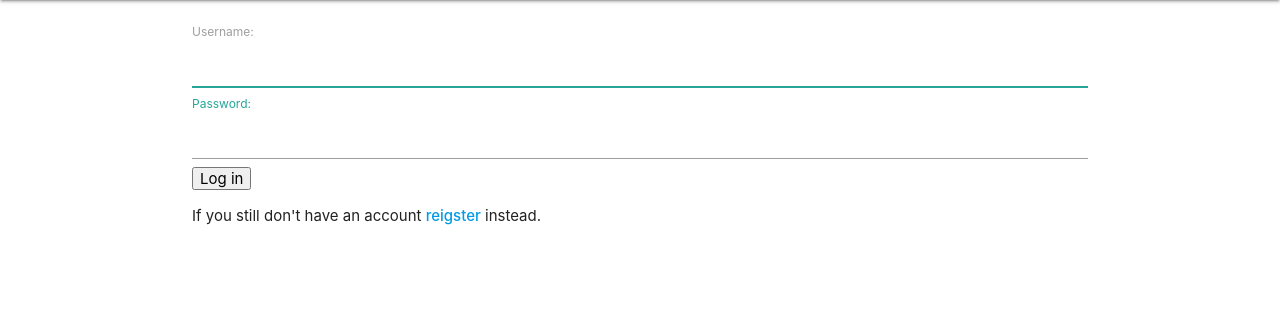
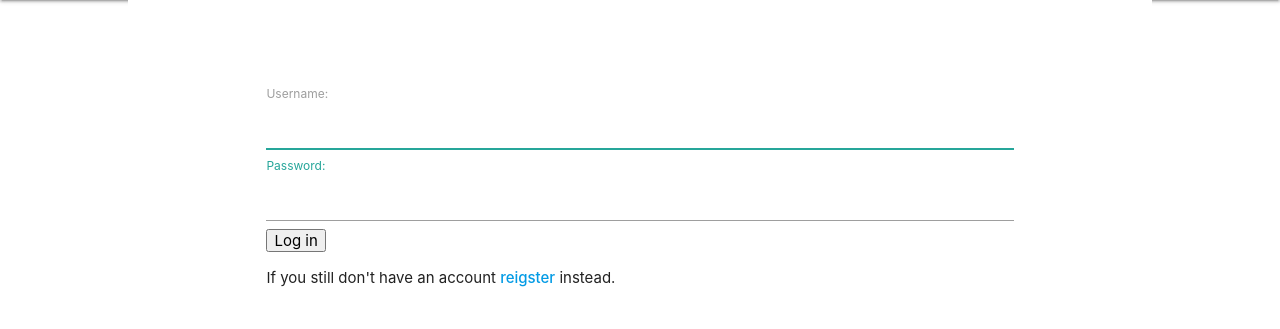
Before and after one commit to lukBaszak/Bike_Rent_App, a Django app: page /login/ in a window 1280 px wide. Shown: the part 64-393 px from the top of the page. Run offline with Django 3.2, Linux system fonts and the light colour scheme; some libraries are stand-ins or nearby versions.

Commit message:
css center padding

```diff
--- a/templates/main/header.html
+++ b/templates/main/header.html
@@ -14,15 +14,21 @@
 
 </head>
 
+<style>
+    .container {
+        width: 80%;
+        margin: 0 auto;
+        padding: 20px;
+        background: white;
+    }
+</style>
+
 <body>
 
 {% include 'main/include/navigation_bar.html' %}
 {% include 'main/include/messages.html' %}
 
-<div style="position": fixed;
-        top: 50%;
-        left: 50%;
-        transform: translate(-50%, -50%);
+<div class="container">
     <br>
     {% block content %}
     {% endblock %}
```
